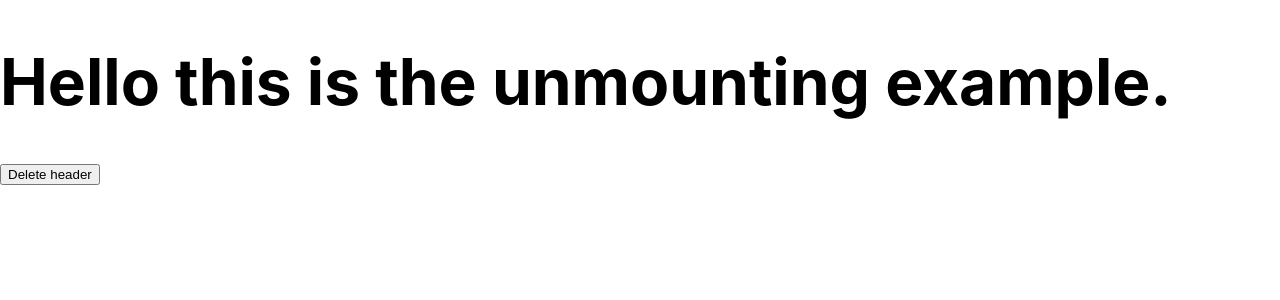
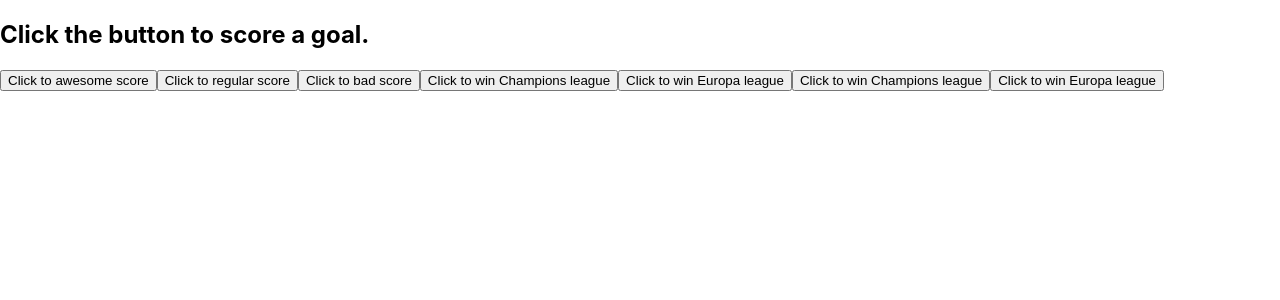
Before and after one commit to ParthTrehan22/LearningReact, a React (Create React App) app in the folder learning_react/: page / in a window 1280 px wide. Shown: the top 300 px of the page. Built offline with nearby package versions, Linux system fonts and the light colour scheme.

Commit message:
Day8 (5/6/2021)

```diff
--- /dev/null
+++ b/learning_react/src/Events.js
@@ -0,0 +1,43 @@
+import React, { Component } from 'react'
+
+export default class Events extends Component {
+    constructor(props){
+        super(props);
+        this.scoreGoalBad = this.scoreGoalBad.bind(this);
+    }
+    eventInfo = (message, eventType) => {
+        alert(message+eventType.type);
+    }
+    eventInfoBind(message,eventType){
+        alert(message+eventType.type);
+    }
+    scoreParam = (message) =>{
+        alert(message);
+    }
+    scoreParamRegular(message){
+        alert(message);
+    }
+    scoreGoalRegular(){
+        alert("Regular Goal scored.")
+    }
+    scoreGoal = () => {
+        alert("You scored an awesome goal.")
+    }
+    scoreGoalBad(){
+        alert("Bad goal scored.")
+    }
+    render() {
+        return (
+            <div>
+                <h2>Click the button to score a goal.</h2>
+                <button onClick={this.scoreGoal}>Click to awesome score</button>
+                <button onClick={this.scoreGoalRegular}>Click to regular score</button>
+                <button onClick={this.scoreGoalBad}>Click to bad score</button>
+                <button onClick={() => this.scoreParam("Congratulations Chelsea FC")}>Click to win Champions league</button>
+                <button onClick={this.scoreParamRegular.bind(this,"Congratulations Villareal FC")}>Click to win Europa league</button>{/* Note in this case if we dont bind this event handler using the bind function then this function will be called as soon as the page loads.*/}
+                <button onClick={(ev) => this.eventInfo("Congratulations Chelsea FC",ev)}>Click to win Champions league</button>
+                <button onClick={this.eventInfoBind.bind(this,"Congratulations Villareal FC")}>Click to win Europa league</button>
+            </div>
+        )
+    }
+}
--- a/learning_react/src/index.js
+++ b/learning_react/src/index.js
@@ -8,6 +8,7 @@ import Car from './States';
 import Mounting from './Mounting';
 import Updating from './Updating';
 import Unmounting from './Unmounting';
+import Events from './Events';
 
 ReactDOM.render(
   <React.StrictMode>
@@ -16,7 +17,8 @@ ReactDOM.render(
     {/* <Car></Car> */}
     {/* <Mounting model = "CLS 200"></Mounting> */}
     {/* <Updating color="Black"></Updating> */}
-    <Unmounting></Unmounting>
+    {/* <Unmounting></Unmounting> */}
+    <Events></Events>
   </React.StrictMode>,
   document.getElementById('root')
 );
```
Also changed, not shown: 1 other file (tests, documents, lock files or other folders).
